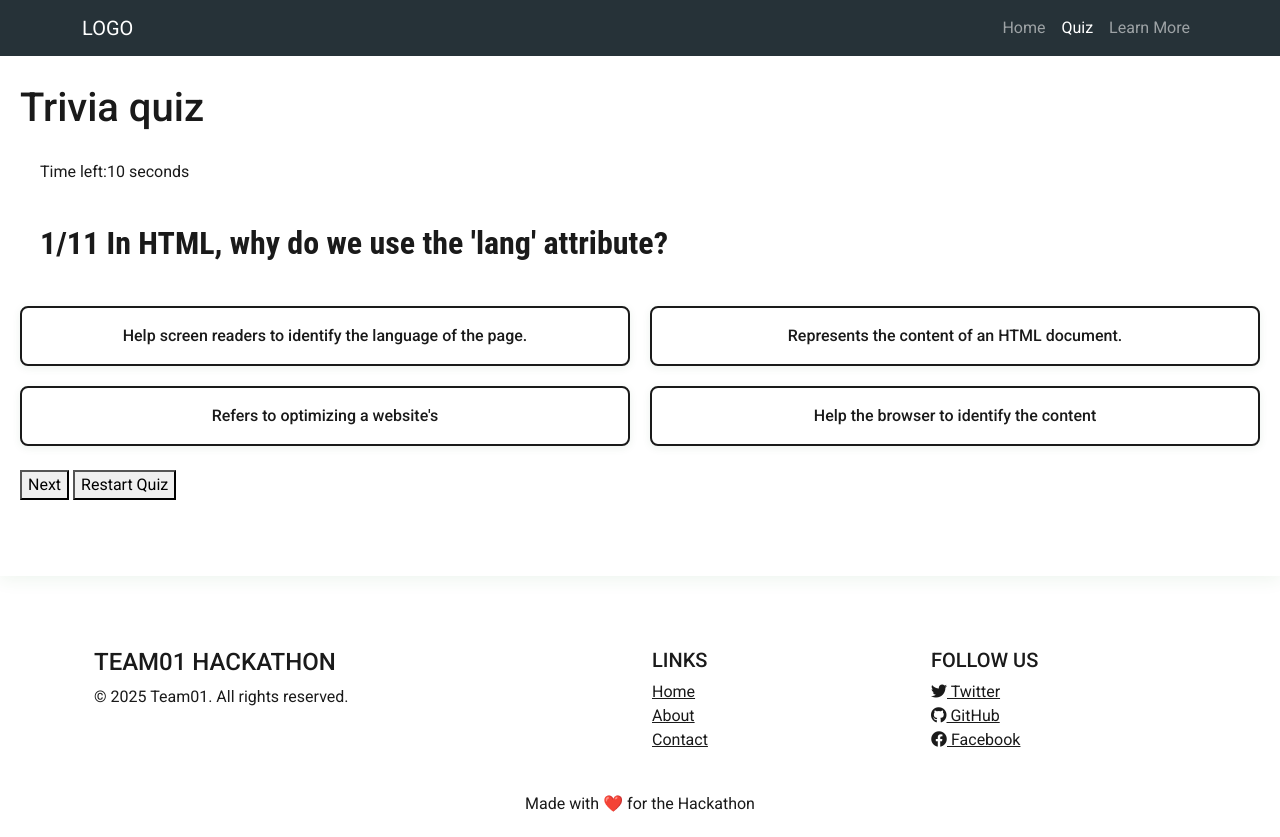
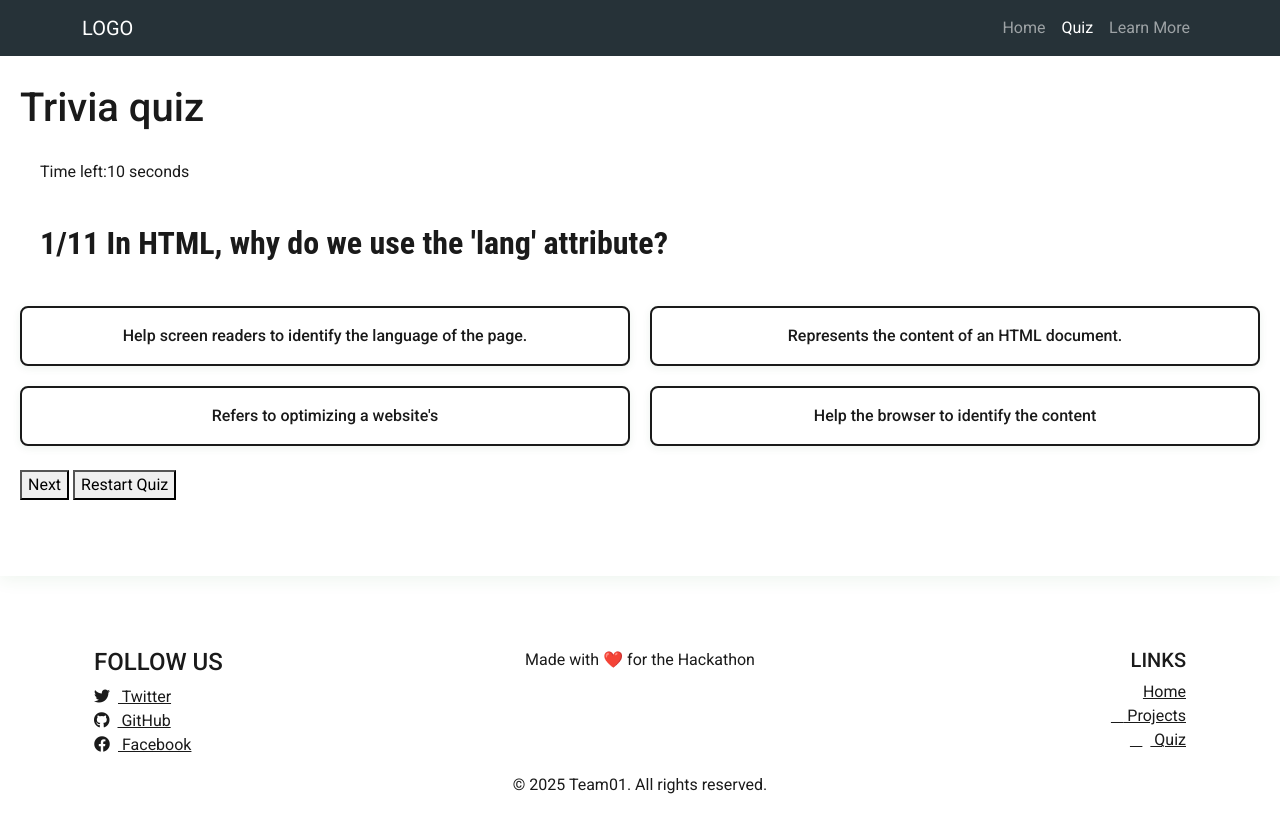
Before and after one commit to FollowRob/Team01_Hackathon, a plain HTML site: page quiz.html in a window 1280 px wide. Drawn offline with nearby package versions, Linux system fonts and the light colour scheme.

Commit message:
Make footer sticky on all pages using CSS flexbox. Preserve original footer colors and styles. Clean up duplicate .custom-footer rules. Minor HTML updates for consistent footer structure across projects.html and quiz.html.

```diff
--- a/assets/css/style.css
+++ b/assets/css/style.css
@@ -182,9 +182,11 @@ h3 {
   transition: box-shadow 0.2s, transform 0.2s;
 }
 
+
 /* Custom Footer Styling */
 .custom-footer {
   background: var(--background-color);
+  margin-top: auto; /* Sticky footer: push to bottom */
 }
 
 .custom-footer h5 {
@@ -200,6 +202,9 @@ h3 {
   color: var(--accent-color);
   text-decoration: underline;
 }
+
+
+/* Remove duplicate sticky footer color overrides, keep only margin-top for stickiness */
 
 /* Media Queries for screen responsiveness */
 
--- a/quiz.html
+++ b/quiz.html
@@ -1,5 +1,6 @@
 <!DOCTYPE html>
 <html lang="en">
+
 <head>
   <meta charset="UTF-8" />
   <meta name="viewport" content="width=device-width, initial-scale=1.0" />
@@ -7,22 +8,12 @@
   <meta name="Description" content="Enter your description here" />
 
   <!-- Link to external style libraries -->
-    <link
-      rel="stylesheet"
-      href="https://cdnjs.cloudflare.com/ajax/libs/twitter-bootstrap/5.1.0/css/bootstrap.min.css"
-    />
-    <link
-      rel="stylesheet"
-      href="https://cdnjs.cloudflare.com/ajax/libs/font-awesome/5.15.4/css/all.min.css"
-    />
+  <link rel="stylesheet" href="https://cdnjs.cloudflare.com/ajax/libs/twitter-bootstrap/5.1.0/css/bootstrap.min.css" />
+  <link rel="stylesheet" href="https://cdnjs.cloudflare.com/ajax/libs/font-awesome/5.15.4/css/all.min.css" />
 
   <!--Bootstrap-->
-    <link
-      href="https://cdn.jsdelivr.net/npm/bootstrap@5.3.8/dist/css/bootstrap.min.css"
-      rel="stylesheet"
-      integrity="sha384-    sRIl4kxILFvY47J16cr9ZwB07vP4J8+LH7qKQnuqkuIAvNWLzeN8tE5YBujZqJLB"
-      crossorigin="anonymous"
-    />
+  <link href="https://cdn.jsdelivr.net/npm/bootstrap@5.3.8/dist/css/bootstrap.min.css" rel="stylesheet"
+    integrity="sha384-    sRIl4kxILFvY47J16cr9ZwB07vP4J8+LH7qKQnuqkuIAvNWLzeN8tE5YBujZqJLB" crossorigin="anonymous" />
 
   <!-- Link to custom CSS file -->
   <link rel="stylesheet" href="assets/css/style.css" />
@@ -80,75 +71,53 @@
   </main>
 
   <!--Footer with links to social media and copyright-->
-    <footer>
-      <!-- Bootstrap 5 Footer -->
-      <footer class="custom-footer text-center text-lg-start mt-5">
+  <footer id="footer" class="custom-footer mt-5">
     <div class="container p-4">
-          <div class="row">
-            <div class="col-lg-6 col-md-12 mb-4 mb-md-0">
-              <h4 class="text-uppercase">Team01 Hackathon</h4>
-              <p>&copy; 2025 Team01. All rights reserved.</p>
+      <div class="row gy-4">
+
+        <!-- Center column: Team01 Hackathon + ❤️ -->
+        <div class="col-12 col-lg-6 text-center order-1 order-lg-2">
+          <p>Made with ❤️ for the Hackathon</p>
         </div>
-            <div class="col-lg-3 col-md-6 mb-4 mb-md-0">
+
+        <!-- Left column: Follow Us -->
+        <div class="col-12 col-lg-3 text-center text-lg-start order-2 order-lg-1">
+          <h4 class="text-uppercase">Follow Us</h4>
+          <ul class="list-unstyled mb-0">
+            <li><a href="https://www.twitter.com" class="footer-link" target="_blank" rel="noopener"><i
+                  class="fab fa-twitter me-2"></i> Twitter</a></li>
+            <li><a href="https://github.com/FollowRob/Team01_Hackathon" class="footer-link" target="_blank"
+                rel="noopener"><i class="fab fa-github me-2"></i> GitHub</a></li>
+            <li><a href="https://www.facebook.com" class="footer-link" target="_blank" rel="noopener"><i
+                  class="fab fa-facebook me-2"></i> Facebook</a></li>
+          </ul>
+        </div>
+
+
+        <!-- Right column: Navigation Links -->
+        <div class="col-12 col-lg-3 text-center text-lg-end order-3">
           <h5 class="text-uppercase">Links</h5>
           <ul class="list-unstyled mb-0">
-                <li><a href="#" class="footer-link">Home</a></li>
-                <li><a href="#" class="footer-link">About</a></li>
-                <li><a href="#" class="footer-link">Contact</a></li>
-              </ul>
-            </div>
-            <div class="col-lg-3 col-md-6 mb-4 mb-md-0">
-              <h5 class="text-uppercase">Follow Us</h5>
-              <ul class="list-unstyled mb-0">
-
-                <li>
-                  <a
-                    href="https://www.twitter.com"
-                    class="footer-link"
-                    target="_blank"
-                    rel="noopener"
-                    aria-label="Visit our Twitter page (opens in a new tab)"
-                    ><i class="fab fa-twitter"></i> Twitter</a
-                  >
-                </li>
-                <li>
-                  <a
-                    href="https://github.com/"
-                    class="footer-link"
-                    target="_blank"
-                    rel="noopener"
-                    aria-label="Visit our GitHub page (opens in a new tab)"
-                    ><i class="fab fa-github"></i> GitHub</a
-                  >
-                </li>
-                <li>
-                  <a
-                    href="https://www.facebook.com"
-                    class="footer-link"
-                    target="_blank"
-                    rel="noopener"
-                    aria-label="Visit our Facebook page (opens in a new tab)"
-                    ><i class="fab fa-facebook"></i> Facebook</a
-                  >
-                </li>
-
+            <li><a href="index.html" class="footer-link"><i class="fa-solid fa-house me-2"></i> Home</a></li>
+            <li><a href="projects.html" class="footer-link"><i class="fa-solid fa-code"></i> Projects</a></li>
+            <li><a href="quiz.html" class="footer-link"><i class="fa-solid fa-brain me-2"></i> Quiz</a></li>
           </ul>
         </div>
       </div>
-        </div>
-      </div>
+
+      <!-- Footer bottom: copyright -->
       <div class="text-center p-3 footer-bottom">
-        Made with ❤️ for the Hackathon
+        © 2025 Team01. All rights reserved.
       </div>
   </footer>
 
+
   <!-- Pull external Javascript -->
   <script src="https://cdnjs.cloudflare.com/ajax/libs/popper.js/2.9.2/umd/popper.min.js"></script>
-    <script
-      src="https://cdn.jsdelivr.net/npm/bootstrap@5.3.8/dist/js/bootstrap.bundle.min.js"
+  <script src="https://cdn.jsdelivr.net/npm/bootstrap@5.3.8/dist/js/bootstrap.bundle.min.js"
     integrity="sha384-FKyoEForCGlyvwx9Hj09JcYn3nv7wiPVlz7YYwJrWVcXK/BmnVDxM+D2scQbITxI"
-      crossorigin="anonymous"
-    ></script>
+    crossorigin="anonymous"></script>
   <script src="assets/js/script.js"></script>
 </body>
+
 </html>
```
Also changed, not shown: projects.html (+30 -40 lines). Lines whose indentation alone changed are shown as unchanged.
